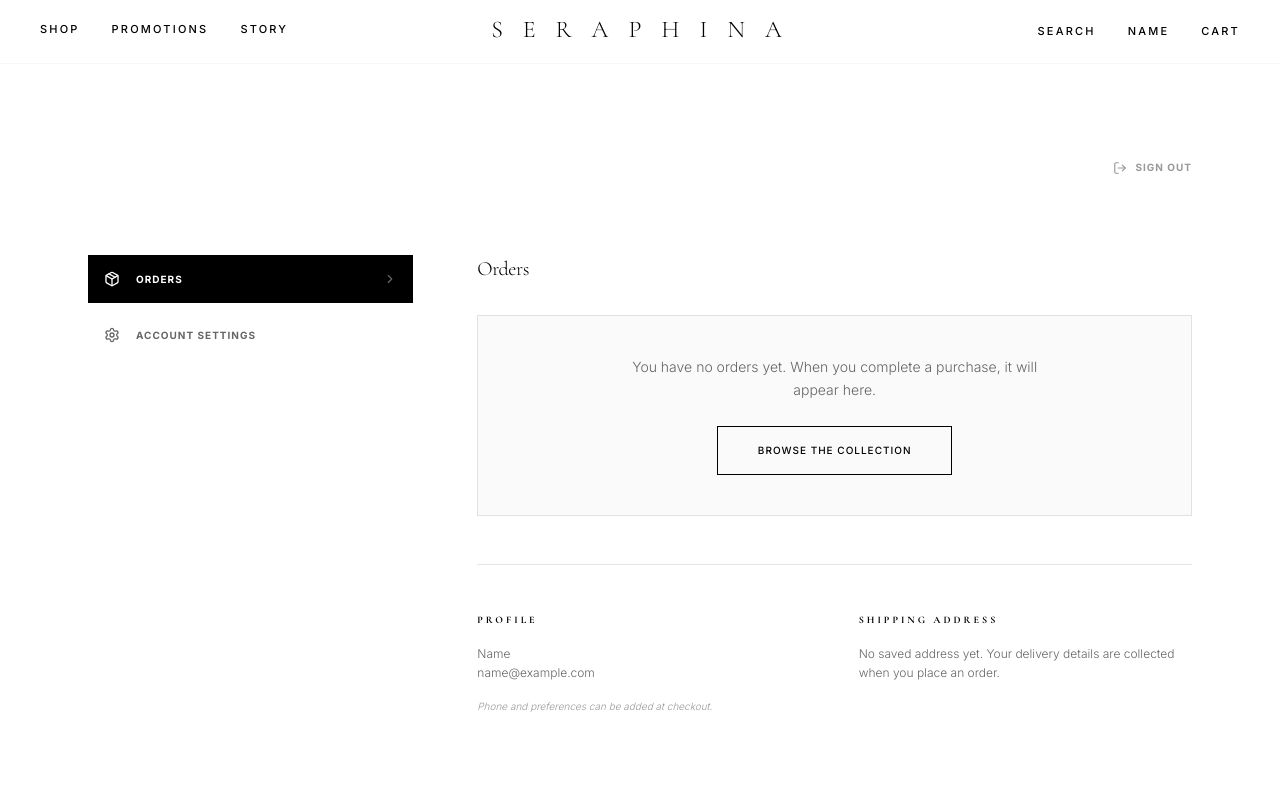
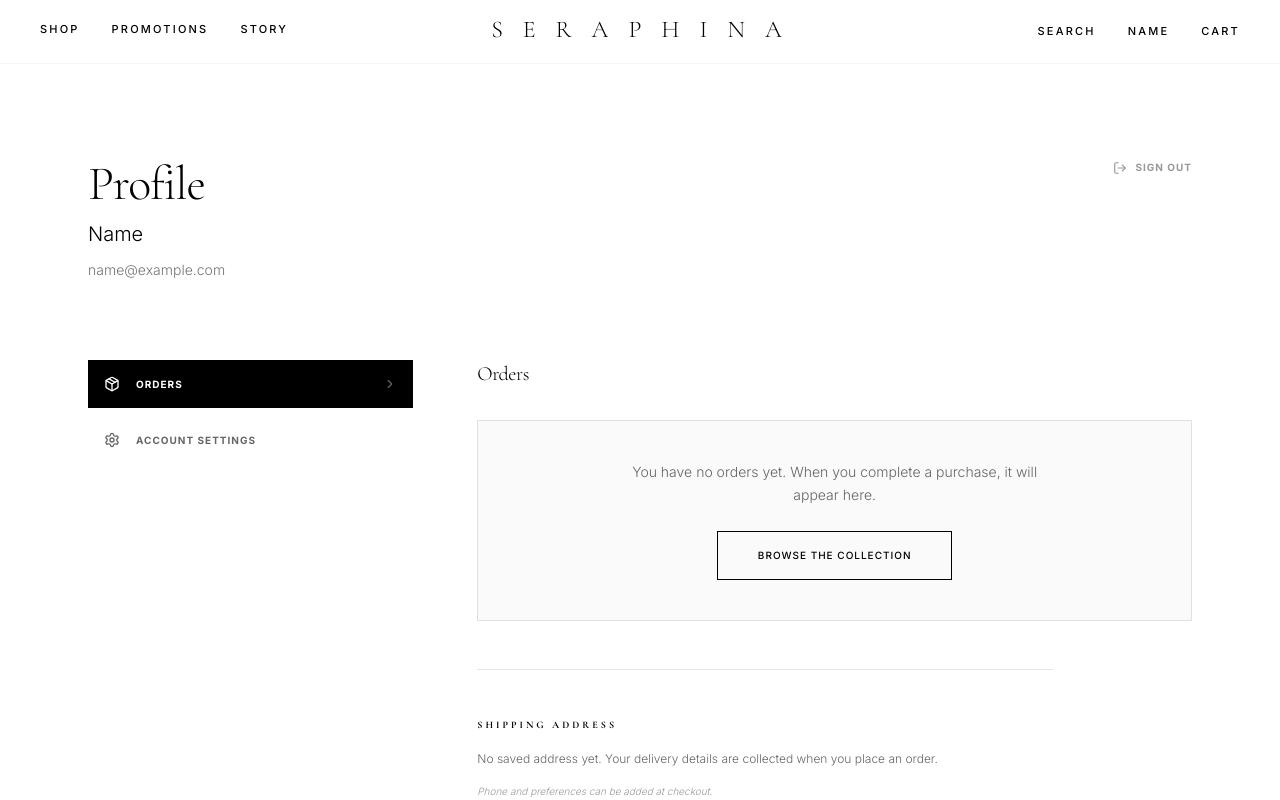
Before and after one commit to kaiiii05/Seraphina, a React (Vite) app: page /account in a window 1280 px wide. Both pictures are taken after typing "name@example.com", "Sample123" into the empty fields and a click on the button "CONTINUE". Shown: the top 800 px of the page. Built offline with nearby package versions, Linux system fonts and the light colour scheme.

Commit message:
Update Account.tsx

```diff
--- a/src/components/Account.tsx
+++ b/src/components/Account.tsx
@@ -181,10 +181,15 @@ export function Account() {
 
   return (
     <div className="pt-40 min-h-screen pb-40 px-6 md:px-12 max-w-[1200px] mx-auto">
-      <div className="flex justify-end mb-20">
+      <div className="flex flex-col md:flex-row justify-between md:items-start mb-20 gap-8">
+        <div className="space-y-3">
+          <h1 className="text-4xl md:text-5xl font-serif tracking-tight text-luxury-black">Profile</h1>
+          <p className="text-lg md:text-xl font-light text-luxury-black">{user.name}</p>
+          <p className="text-sm font-light text-luxury-black/55">{user.email}</p>
+        </div>
         <button
           onClick={() => { logout(); navigate('/'); }}
-          className="flex items-center gap-2 text-[10px] uppercase tracking-widest font-bold opacity-40 hover:opacity-100 transition-opacity"
+          className="flex items-center gap-2 text-[10px] uppercase tracking-widest font-bold opacity-40 hover:opacity-100 transition-opacity shrink-0"
         >
           <LogOut size={14} /> Sign Out
         </button>
@@ -295,22 +300,12 @@ export function Account() {
             )}
           </section>
 
-          <section className="pt-12 border-t border-luxury-border grid grid-cols-1 md:grid-cols-2 gap-12">
-            <div className="space-y-4">
-              <h3 className="text-[10px] uppercase tracking-[0.3em] font-bold">Profile</h3>
-              <p className="text-xs font-light leading-relaxed opacity-60">
-                {user.name}
-                <br />
-                {user.email}
-              </p>
-              <p className="text-[10px] font-light opacity-40 italic">Phone and preferences can be added at checkout.</p>
-            </div>
-            <div className="space-y-4">
-              <h3 className="text-[10px] uppercase tracking-[0.3em] font-bold">Shipping address</h3>
-              <p className="text-xs font-light leading-relaxed opacity-60">
-                No saved address yet. Your delivery details are collected when you place an order.
-              </p>
-            </div>
+          <section className="pt-12 border-t border-luxury-border space-y-4 max-w-xl">
+            <h3 className="text-[10px] uppercase tracking-[0.3em] font-bold">Shipping address</h3>
+            <p className="text-xs font-light leading-relaxed opacity-60">
+              No saved address yet. Your delivery details are collected when you place an order.
+            </p>
+            <p className="text-[10px] font-light opacity-40 italic">Phone and preferences can be added at checkout.</p>
           </section>
         </div>
       </div>
```
